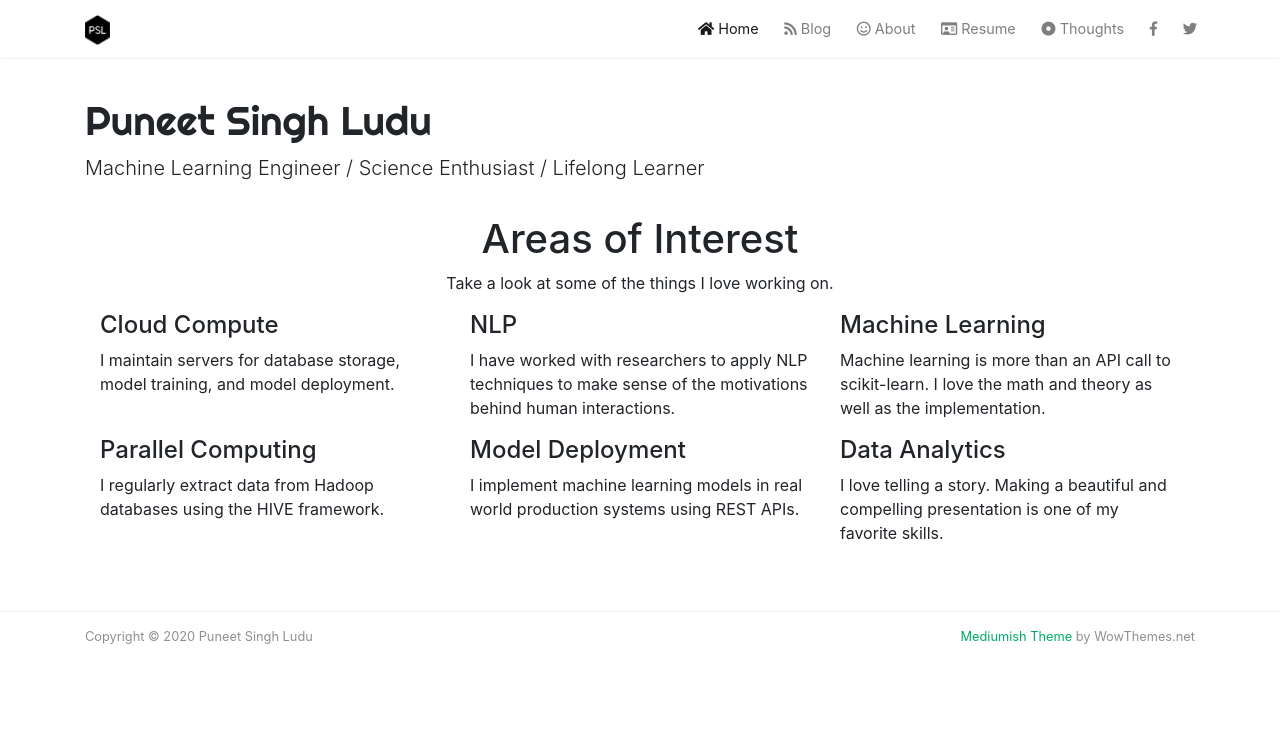
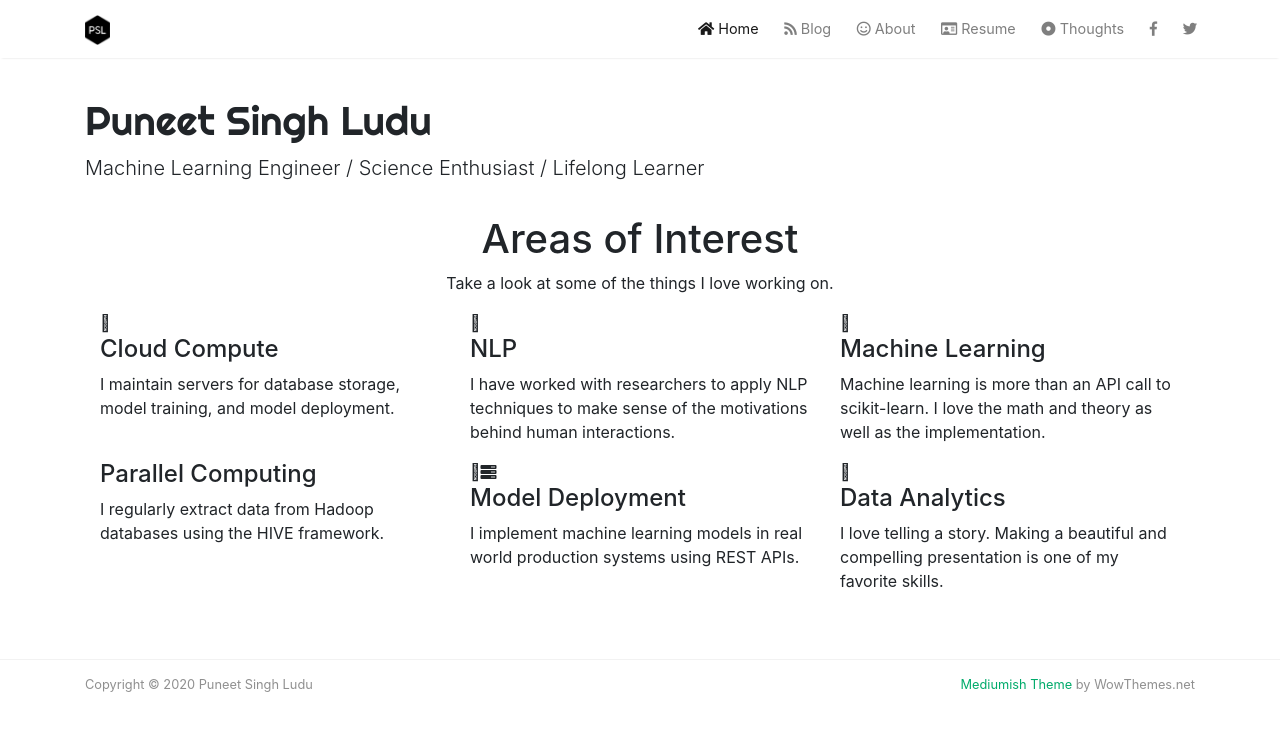
Before and after one commit to puneetsl/puneetsl.github.io, a Jekyll site: the page built from index.html, in a window 1280 px wide. Shown: the top 731 px of the page. Built offline with Jekyll 4.4.1, drawn with Linux system fonts in a browser that asks for light colours; nearby versions of some CDN libraries; the list of posts is cut into pages by our own code; comment, search, counter and statistics services are not loaded.

Commit message:
incremental update

```diff
--- a/_layouts/default.html
+++ b/_layouts/default.html
@@ -19,7 +19,6 @@
 <link href="{{ site.baseurl }}/assets/css/screen.css" rel="stylesheet">
 
 <link href="{{ site.baseurl }}/assets/css/main.css" rel="stylesheet">
-<script src="https://cdn.linearicons.com/free/1.0.0/svgembedder.min.js"></script>
 
 </head>
 
--- a/index.html
+++ b/index.html
@@ -16,7 +16,7 @@
     <div class="row">
         <div class="col-lg-4 col-md-6">
             <div class="single-services">
-                <span class="lnr lnr-cloud-check"></span>
+                <i class="fal fa-cloud"></i>
                 <a><h4>Cloud Compute</h4></a>
                 <p>
                     I maintain servers for database storage, model training, and model deployment.
@@ -25,7 +25,7 @@
         </div>
         <div class="col-lg-4 col-md-6">
             <div class="single-services">
-                <span class="lnr lnr-bubble"></span>
+                <i class="fal fa-comments"></i>
                 <a><h4>NLP</h4></a>
                 <p>
                     I have worked with researchers to apply NLP techniques to make sense of the motivations behind human interactions.
@@ -35,7 +35,7 @@
 
         <div class="col-lg-4 col-md-6">
             <div class="single-services">
-                <span class="lnr lnr-graduation-hat"></span>
+                <i class="fal fa-brain"></i>
                 <a><h4>Machine Learning</h4></a>
                 <p>
                     Machine learning is more than an API call to scikit-learn. I love the math and theory as well as the implementation.
@@ -55,7 +55,7 @@
         </div>
         <div class="col-lg-4 col-md-6">
             <div class="single-services">
-                <span class="lnr lnr-laptop-phone"></span>
+                <i class="fal fa-puzzle-piece"></i><i class="fas fa-server"></i>
                 <a><h4>Model Deployment</h4></a>
                 <p>
                     I implement machine learning models in real world production systems using REST APIs.
@@ -64,7 +64,7 @@
         </div>
         <div class="col-lg-4 col-md-6">
             <div class="single-services">
-                <span class="lnr lnr-chart-bars"></span>
+                <i class="fal fa-code-branch"></i>
                 <a><h4>Data Analytics</h4></a>
                 <p>
                     I love telling a story. Making a beautiful and compelling presentation is one of my favorite skills.
```
